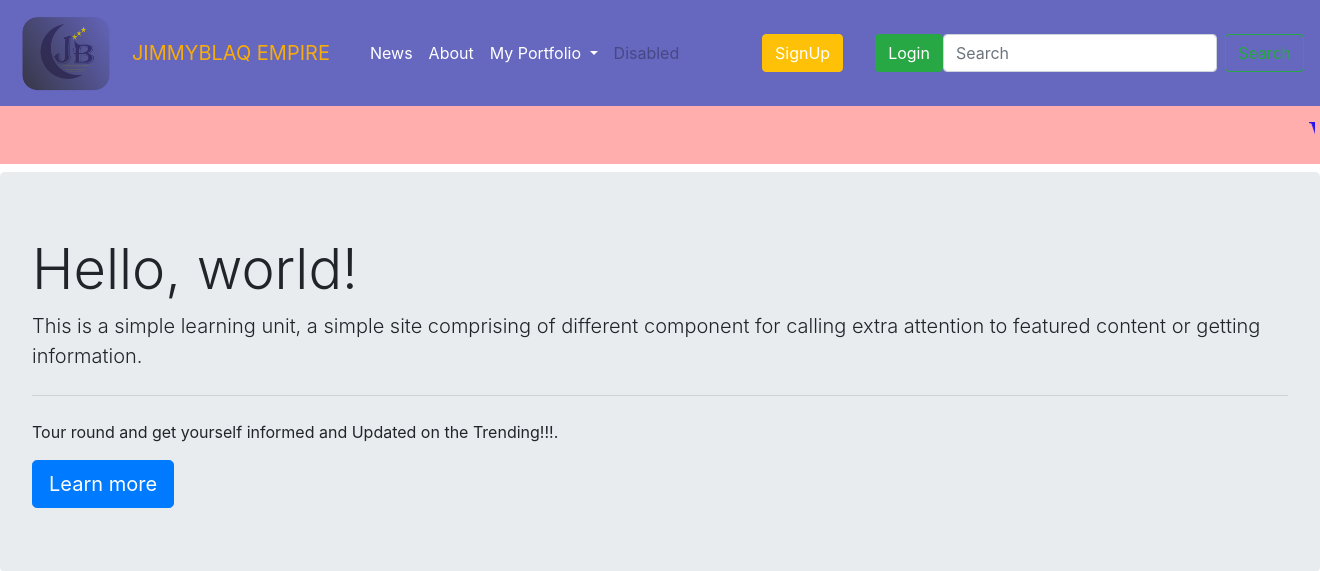
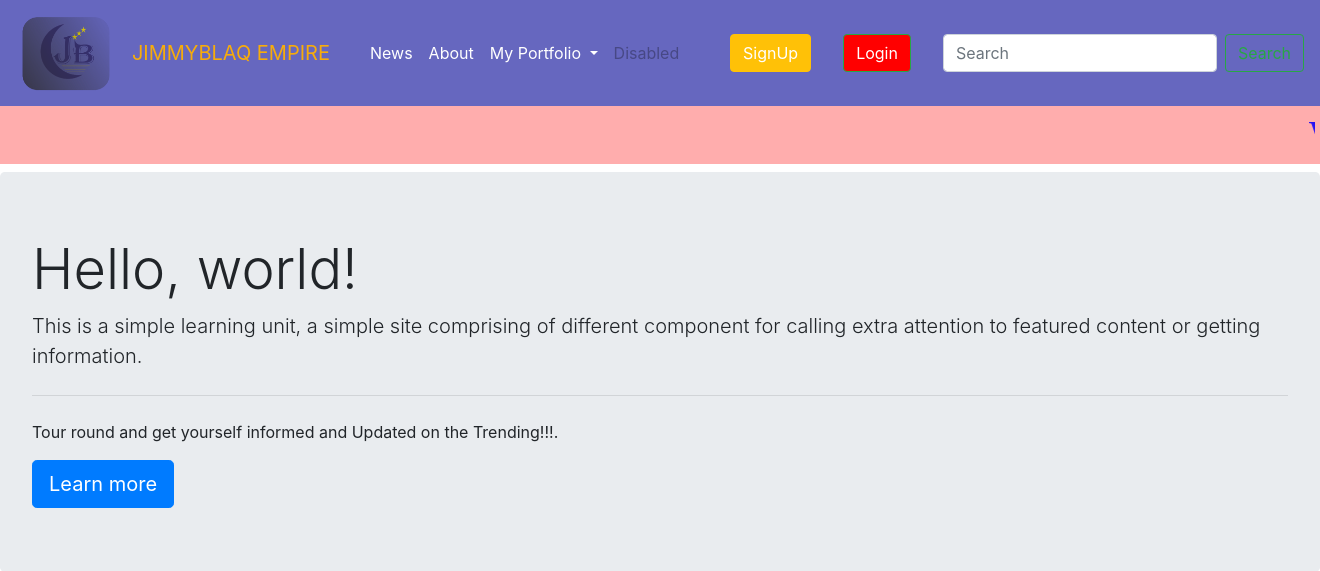
Before and after one commit to jimmyblaq10/jimmyblaq10.github.io, a PHP site: page /boot.html in a window 1320 px wide; the page is wider, and only the part inside the window is pictured. Shown: the top 571 px of that part. Run offline with PHP 8.4, Linux system fonts and the light colour scheme.

Commit message:
Update bootstyle.css
changes made

```diff
--- a/bootstyle.css
+++ b/bootstyle.css
@@ -21,7 +21,7 @@ a.navbar-brand {
     border-color: #ffc107;
     margin-right: 2em;
 }
-.btn btn-success{
+.btn-success{
     background-color: rgb(255,0,0);
     margin-right: 2em;
 }
```
